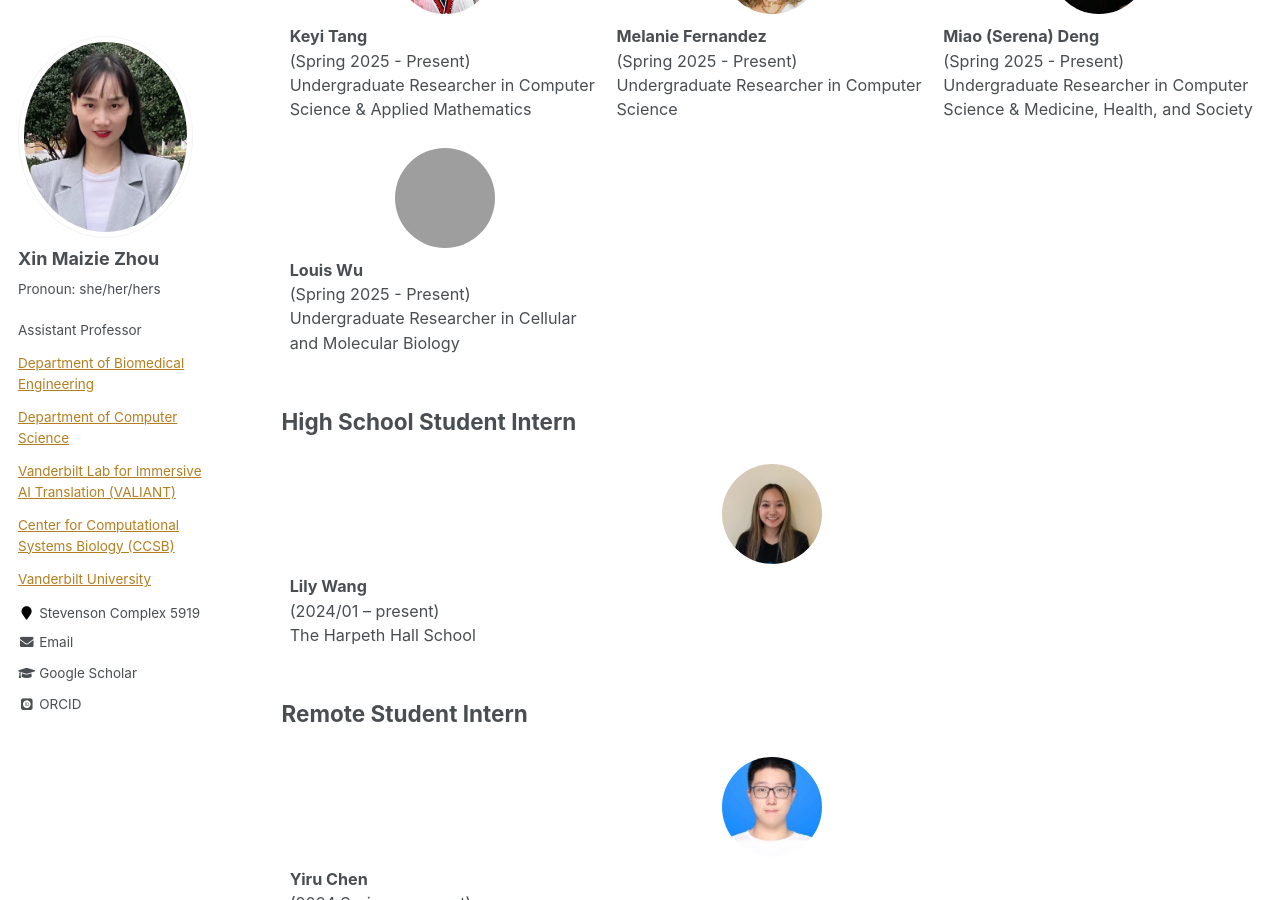
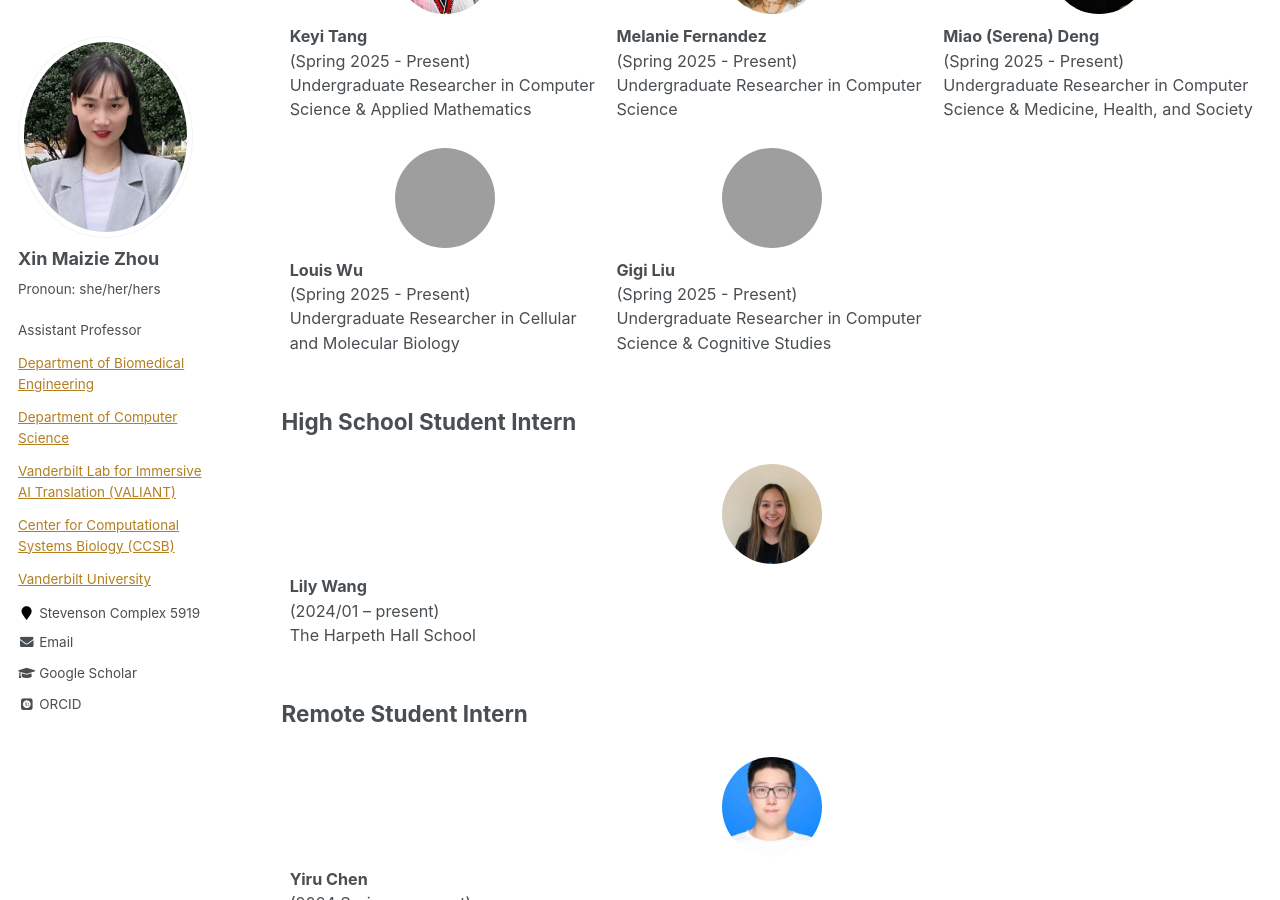
Before and after one commit to maiziezhoulab/Maiziezhoulab.github.io, a Jekyll site: the page built from _pages/LabMembers.md, in a window 1280 px wide and 900 px high, scrolled down 1886 px. Built offline with Jekyll 4.4.1, drawn with Linux system fonts in a browser that asks for light colours; some web fonts are replaced; grey boxes are pictures that could not be loaded.

Commit message:
Update LabMembers.md

```diff
--- a/_pages/LabMembers.md
+++ b/_pages/LabMembers.md
@@ -145,6 +145,14 @@ author_profile: true
         <b>Louis Wu</b> <br>(Spring 2025 - Present) <br>
         Undergraduate Researcher in Cellular and Molecular Biology
     </td>
+    <td>
+        <div style="text-align: center">
+            <img src="/images/students/gigiliu.jpg" class="student-profile-pic">
+        </div>
+        <b>Gigi Liu</b> <br>(Spring 2025 - Present) <br>
+        Undergraduate Researcher in Computer Science & Cognitive Studies
+    </td>
+
 
 
 </tr>
```
